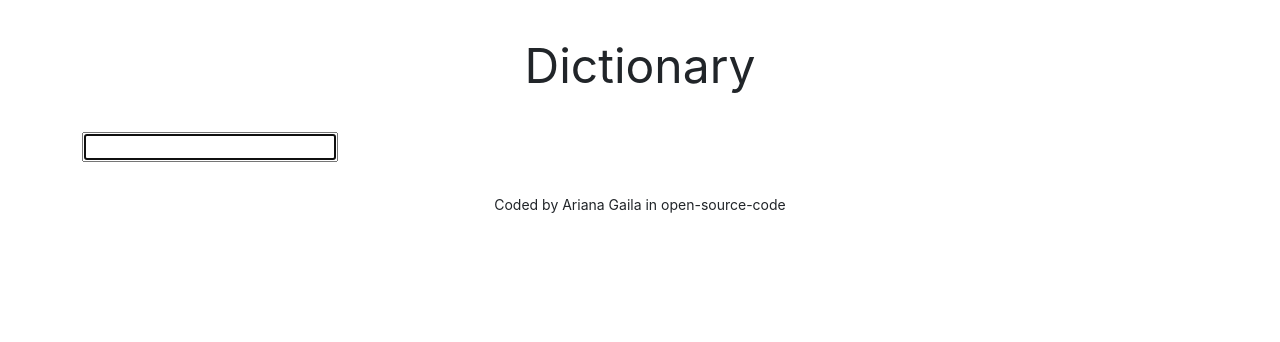
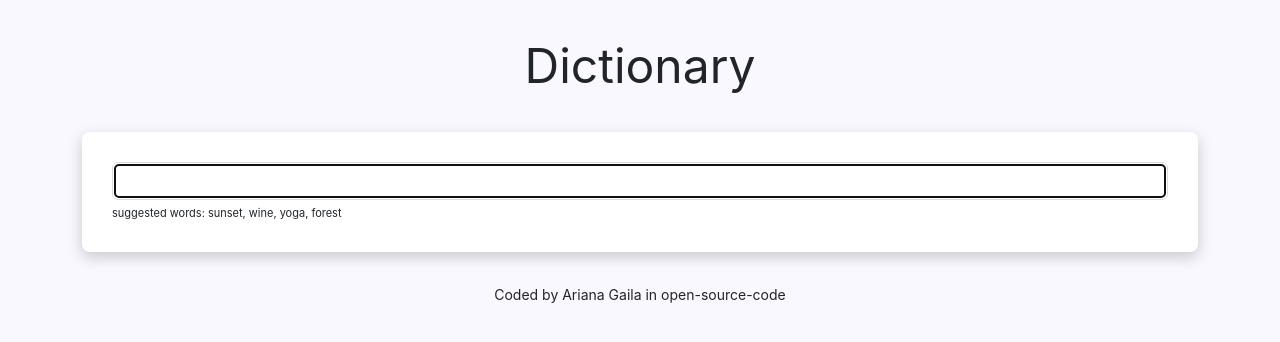
Before and after one commit to arianagaila/Dictionary-App, a React (Create React App) app: page / in a window 1280 px wide. Shown: the top 342 px of the page. Built offline with nearby package versions, Linux system fonts and the light colour scheme; no server answers.

Commit message:
Added default word and styling

```diff
--- a/src/App.css
+++ b/src/App.css
@@ -9,3 +9,11 @@
   text-align: center;
   margin: 30px 0;
 }
+
+body {
+  background: #f9f8fe;
+}
+
+a {
+  color: #9670f4;
+}
--- a/src/App.js
+++ b/src/App.js
@@ -7,7 +7,7 @@
       <div className="App">
         <header className="App-header">Dictionary</header>
         <main>
-          <Dictionary />
+          <Dictionary defaultKeyword="hello" />
         </main>
         <footer className="App-footer">
           <small> Coded by Ariana Gaila in open-source-code</small>
--- a/src/Dictionary.css
+++ b/src/Dictionary.css
@@ -0,0 +1,20 @@
+.Dictionary section {
+  background: white;
+  padding: 30px;
+  border-radius: 8px;
+  box-shadow: 0px 5px 15px rgba(0, 0, 0, 0.2);
+  margin: 20px 0;
+}
+
+.Dictionary input {
+  width: 100%;
+  padding: 6px 8px;
+  border: 1px solid #ddd;
+  border-radius: 6px;
+  color: #333;
+}
+
+.Dictionary .hint {
+  font-size: 11px;
+  margin-top: 5px;
+}
--- a/src/Dictionary.js
+++ b/src/Dictionary.js
@@ -3,31 +3,54 @@
 import Results from "./Results";
 import "./Dictionary.css";
 
-export default function Dictionary() {
-  let [keyword, setKeyword] = useState("");
+export default function Dictionary(props) {
+  let [keyword, setKeyword] = useState(props.defaultKeyword);
   let [results, setResults] = useState(null);
+  let [loaded, setLoaded] = useState(false);
 
   function handleResponse(response) {
     setResults(response.data[0]);
   }
 
-  function search(event) {
-    event.preventDefault();
-
+  function search() {
     let apiUrl = `https://api.dictionaryapi.dev/api/v2/entries/en/${keyword}`;
     axios.get(apiUrl).then(handleResponse);
+  }
+
+  function handleSubmit(event) {
+    event.preventDefault();
+    search();
   }
 
   function handleKeywordChange(event) {
     setKeyword(event.target.value);
   }
 
+  function load() {
+    setLoaded(true);
+    search();
+  }
+
+  if (loaded) {
     return (
       <div className="Dictionary">
-      <form onSubmit={search}>
-        <input type="search" autoFocus={true} onChange={handleKeywordChange} />
+        <section>
+          <form onSubmit={handleSubmit}>
+            <input
+              type="search"
+              autoFocus={true}
+              onChange={handleKeywordChange}
+            />
           </form>
+          <div className="hint">
+            suggested words: sunset, wine, yoga, forest
+          </div>
+        </section>
         <Results results={results} />
       </div>
     );
+  } else {
+    load();
+    return "Loading";
   }
+}
--- /dev/null
+++ b/src/Results.css
@@ -0,0 +1,5 @@
+.Results h2 {
+  font-size: 36px;
+  font-weight: bold;
+  line-height: 1.5;
+}
--- a/src/Results.js
+++ b/src/Results.js
@@ -1,11 +1,13 @@
 import React from "react";
 import Meaning from "./Meaning";
 import Phonetic from "./Phonetic";
+import "./Results.css";
 
 export default function Results(props) {
   if (props.results) {
     return (
       <div className="Results">
+        <section>
           <h2>{props.results.word}</h2>
           <br />
           {props.results.phonetics.map(function (phonetic, index) {
@@ -15,12 +17,13 @@
               </div>
             );
           })}
+        </section>
         <br />
         {props.results.meanings.map(function (meaning, index) {
           return (
-            <div key={index}>
+            <section key={index}>
               <Meaning meaning={meaning} />
-            </div>
+            </section>
           );
         })}
       </div>
```
Lines whose indentation alone changed are shown as unchanged.
